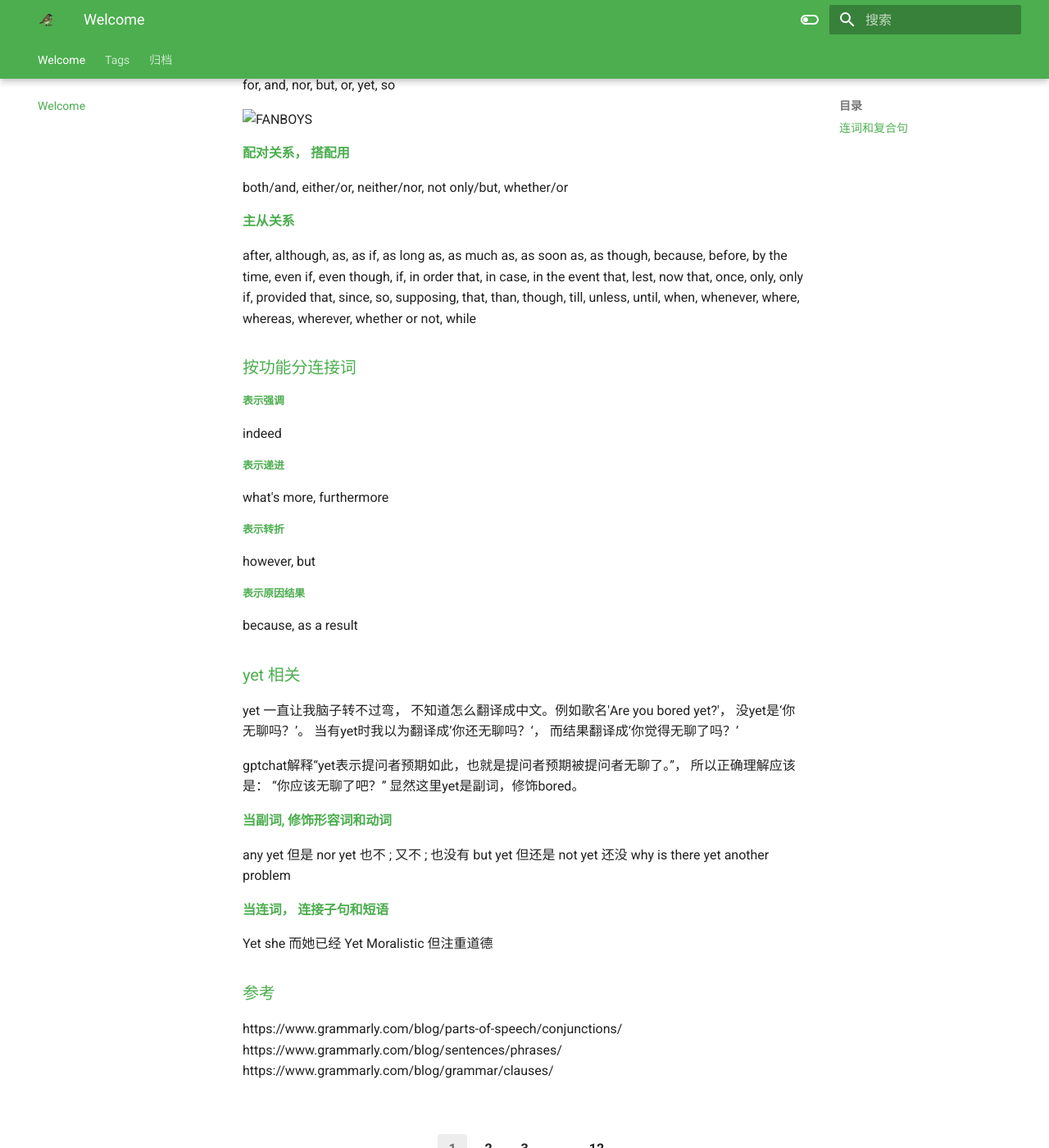
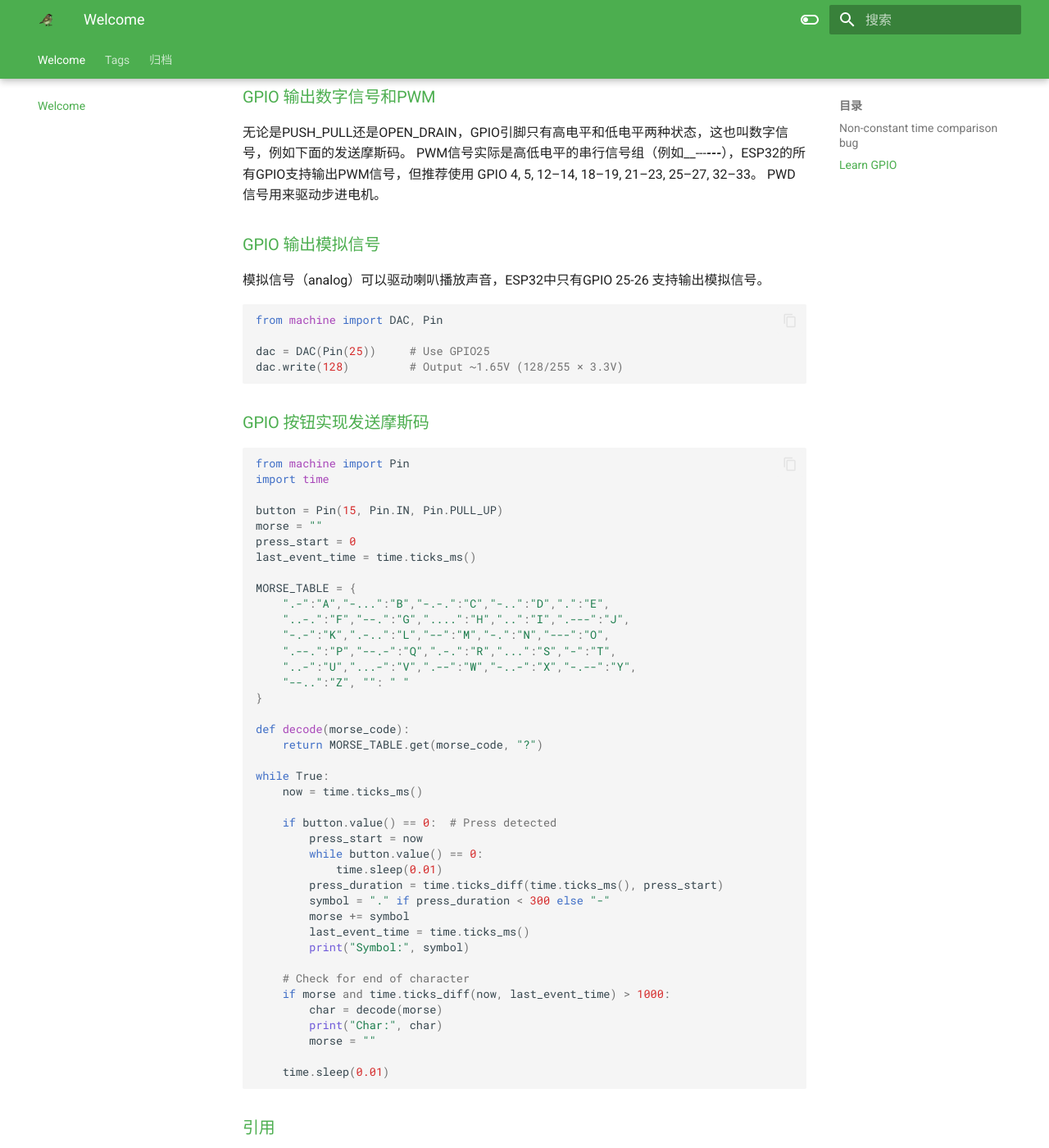
Before and after one commit to energygreek/notes, an MkDocs documentation site: the page built from docs/index.md, in a window 1280 px wide and 1400 px high, scrolled down 1382 px. Shown: the whole window at 82% size. Built offline with MkDocs 1.6.1 and Material for MkDocs 9.7.7, drawn with Linux system fonts in a browser that asks for light colours; a script that is not in the unit is left out; some of the changed text lies outside the part shown.

Commit message:
add GPIO

````diff
--- /dev/null
+++ b/docs/posts/Learn GPIO.md
@@ -0,0 +1,76 @@
+---
+comments: true
+date: 2025-07-21
+tags: [GPIO,esp32]
+---
+
+# Learn GPIO
+GPIO是通用目的的输入输出引脚，可以配置很多功能，因为每个GPIO引脚都有许多寄存器，例如4个控制寄存器，2个数据寄存器，1个复位寄存器，1个时钟寄存器，2个复用功能寄存器。
+树莓派，ESP32, arduino（Atmel328p）都有GPIO引脚。
+
+## GPIO 的几种模式
+
+* 输出： 点亮灯泡。又分为推挽（PUSH_PULL） 这是默认的输出模式（高/低电平）； 开漏（OPEN_DRAIN）用得少，这是只能将引脚设置成低电平，要靠外部电路实现高电平，应用在例如i2c总线。
+* 输入： 按钮控制。又分为内部上拉 PULL_UP 引脚默认高电平； 内部下拉 PULL_DOWN 引脚默认低电平。
+
+## GPIO 输出数字信号和PWM
+无论是PUSH_PULL还是OPEN_DRAIN，GPIO引脚只有高电平和低电平两种状态，这也叫数字信号，例如下面的发送摩斯码。 PWM信号实际是高低电平的串行信号组（例如__---___---___），ESP32的所有GPIO支持输出PWM信号，但推荐使用 GPIO 4, 5, 12–14, 18–19, 21–23, 25–27, 32–33。 PWD信号用来驱动步进电机。
+
+## GPIO 输出模拟信号
+模拟信号（analog）可以驱动喇叭播放声音，ESP32中只有GPIO 25-26 支持输出模拟信号。
+```py
+from machine import DAC, Pin
+
+dac = DAC(Pin(25))     # Use GPIO25
+dac.write(128)         # Output ~1.65V (128/255 × 3.3V)
+```
+
+## GPIO 按钮实现发送摩斯码
+
+```py
+from machine import Pin
+import time
+
+button = Pin(15, Pin.IN, Pin.PULL_UP)
+morse = ""
+press_start = 0
+last_event_time = time.ticks_ms()
+
+MORSE_TABLE = {
+    ".-":"A","-...":"B","-.-.":"C","-..":"D",".":"E",
+    "..-.":"F","--.":"G","....":"H","..":"I",".---":"J",
+    "-.-":"K",".-..":"L","--":"M","-.":"N","---":"O",
+    ".--.":"P","--.-":"Q",".-.":"R","...":"S","-":"T",
+    "..-":"U","...-":"V",".--":"W","-..-":"X","-.--":"Y",
+    "--..":"Z", "": " "
+}
+
+def decode(morse_code):
+    return MORSE_TABLE.get(morse_code, "?")
+
+while True:
+    now = time.ticks_ms()
+
+    if button.value() == 0:  # Press detected
+        press_start = now
+        while button.value() == 0:
+            time.sleep(0.01)
+        press_duration = time.ticks_diff(time.ticks_ms(), press_start)
+        symbol = "." if press_duration < 300 else "-"
+        morse += symbol
+        last_event_time = time.ticks_ms()
+        print("Symbol:", symbol)
+
+    # Check for end of character
+    if morse and time.ticks_diff(now, last_event_time) > 1000:
+        char = decode(morse)
+        print("Char:", char)
+        morse = ""
+
+    time.sleep(0.01)
+
+```
+
+## 引用
+
+https://blog.csdn.net/makeryzx/article/details/78915955
--- /dev/null
+++ b/docs/posts/Non-constant time of comparation.md
@@ -0,0 +1,30 @@
+---
+comments: true
+date: 2025-07-22
+tags: [safety]
+---
+
+# Non-constant time comparison bug
+Tailscale 给我发的邮件说到了这个BUG, 发现挺有趣的。
+
+> Hello,
+We recently fixed an insecure non-constant time comparison bug in the Tailscale DERP server that could have caused DERP servers to leak their private mesh keys via a timing side channel. We have deployed this fix to all Tailscale-operated DERP servers and rotated their mesh keys.
+
+## BUG原因
+非固定时长的比较，就是比较次数约多，耗时越长，例如常见for循环，还有'memncmp'。利用这个时间差异，也许能够猜到密码。
+```c
+for (i = 0; i < len; i++) {
+    if (a[i] != b[i]) return false;
+}
+```
+
+## 解决办法
+使用固定时间（constant time）的比较函数，例如改成
+
+```c
+flag = true
+for (i = 0; i < len; i++) {
+    if (a[i] != b[i]) flag = false;
+}
+return flag;
+```
````
Also changed, not shown: README.md (+13 -4 lines), docs/posts/arduino-cli usage.md (+0 -1 lines), docs/posts/drafts/setup-mkdocs-foam-gh.md (deleted, +0 -18 lines), docs/posts/esp32.md (+1 -1 lines), docs/posts/img/foam.png (deleted), readme-graph.png (added).
